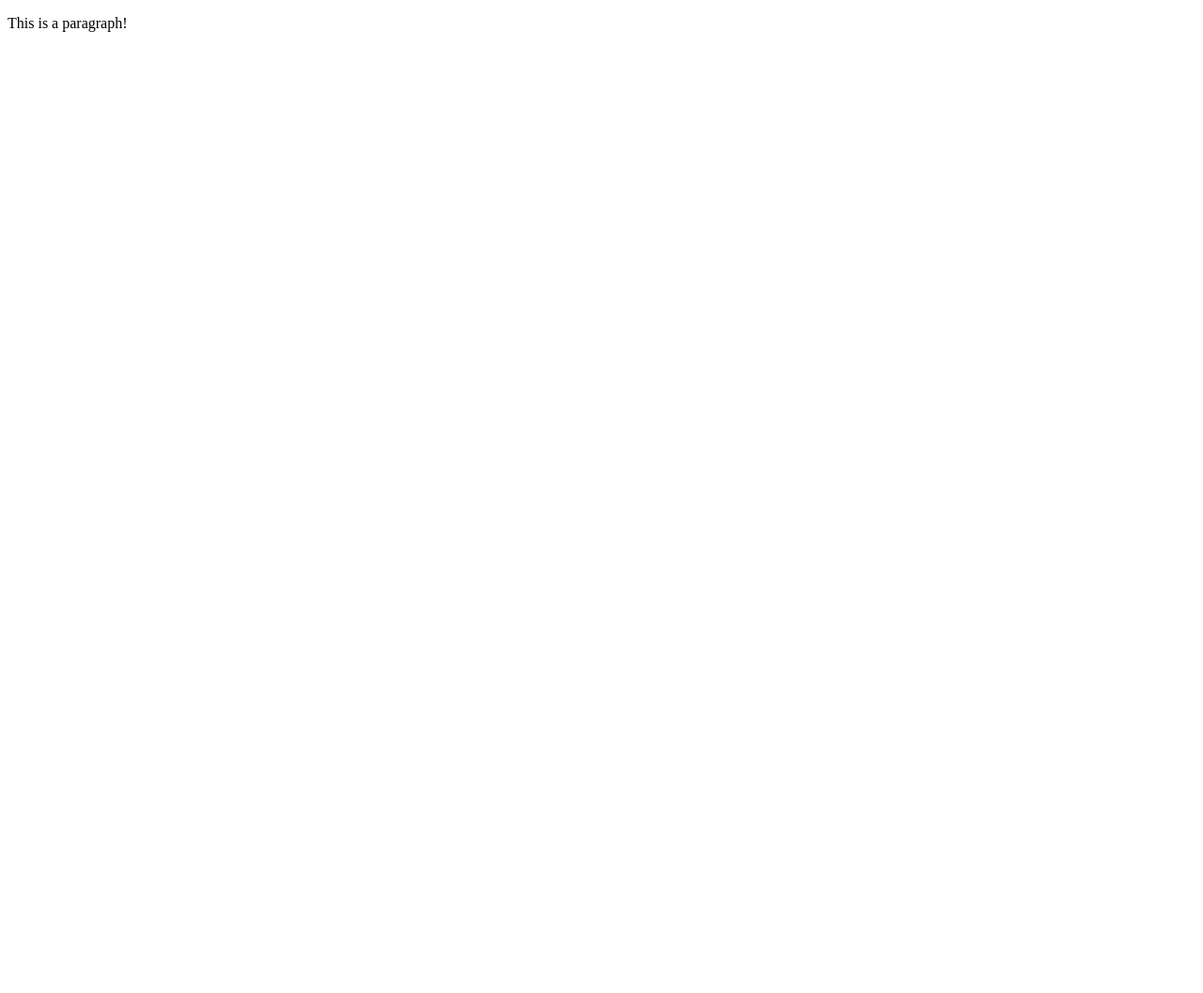
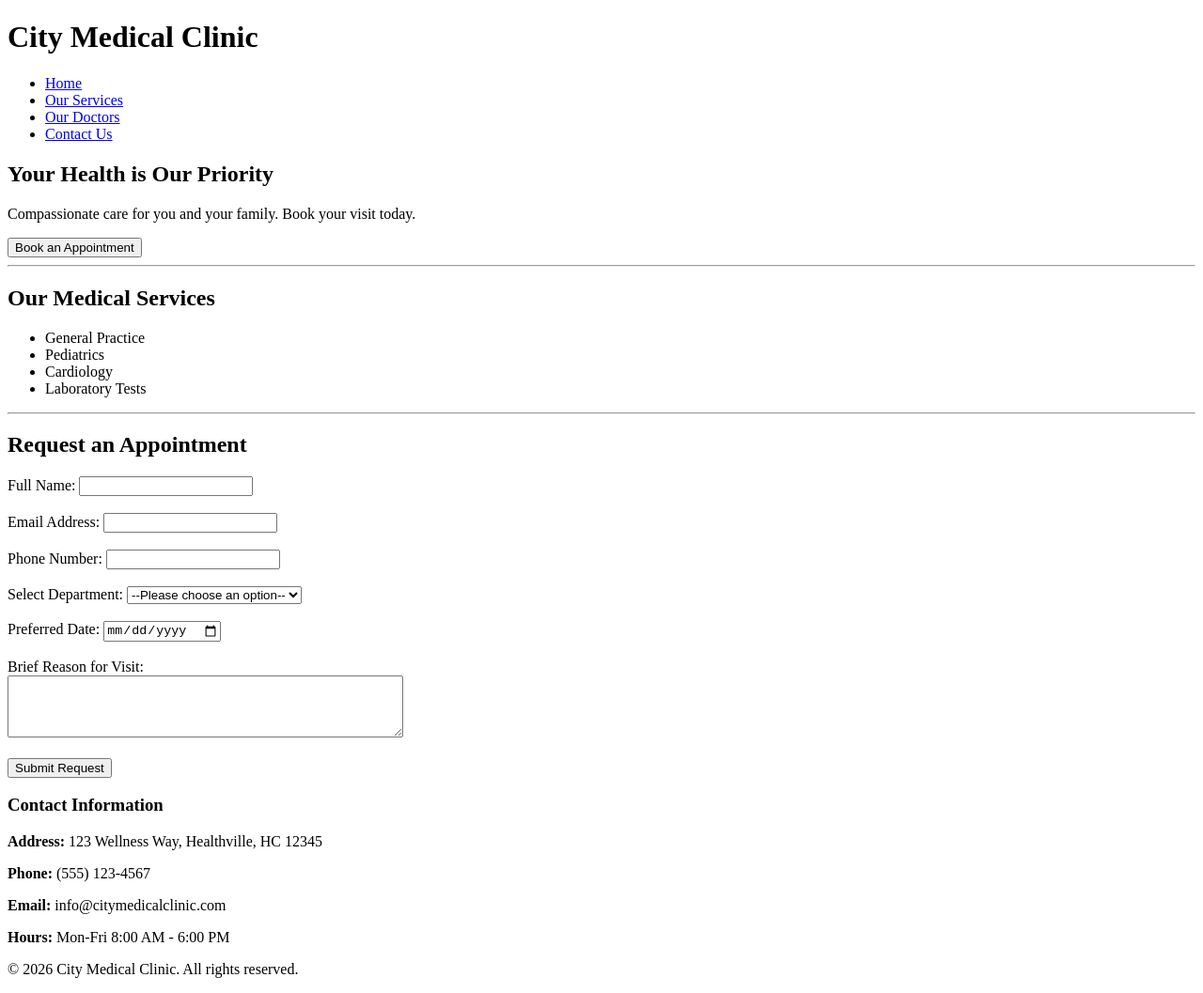
Before and after one commit to Hejieeee/project-softdes, a plain HTML site: page test.html in a window 1280 px wide. Shown: the whole page at 94% size. Before the commit the page ends 800 px from the top, so only its background shows below. Drawn offline with Linux system fonts and the light colour scheme.

Commit message:
This will be the backbone of our website. Note that this is not our official backbone. Im not sure what to make at the moment.

```diff
--- a/test.html
+++ b/test.html
@@ -3,9 +3,99 @@
 <head>
     <meta charset="UTF-8">
     <meta name="viewport" content="width=device-width, initial-scale=1.0">
-    <title>Title</title>
+    <title>City Medical Clinic | Book an Appointment</title>
+    <!-- Add your CSS link here -->
 </head>
 <body>
-    <p>This is a paragraph!</p>
+
+    <!-- HEADER: Navigation and Branding -->
+    <header>
+        <div class="logo">
+            <h1>City Medical Clinic</h1>
+        </div>
+        <nav>
+            <ul>
+                <li><a href="#home">Home</a></li>
+                <li><a href="#services">Our Services</a></li>
+                <li><a href="#doctors">Our Doctors</a></li>
+                <li><a href="#contact">Contact Us</a></li>
+            </ul>
+        </nav>
+    </header>
+
+    <main>
+        <!-- HERO SECTION: Main call to action -->
+        <section id="home">
+            <h2>Your Health is Our Priority</h2>
+            <p>Compassionate care for you and your family. Book your visit today.</p>
+            <a href="#book-appointment"><button>Book an Appointment</button></a>
+        </section>
+
+        <hr>
+
+        <!-- SERVICES SECTION: What the clinic offers -->
+        <section id="services">
+            <h2>Our Medical Services</h2>
+            <ul>
+                <li>General Practice</li>
+                <li>Pediatrics</li>
+                <li>Cardiology</li>
+                <li>Laboratory Tests</li>
+            </ul>
+        </section>
+
+        <hr>
+
+        <!-- BOOKING FORM: The core functionality -->
+        <section id="book-appointment">
+            <h2>Request an Appointment</h2>
+            <form action="/submit-appointment" method="POST">
+
+                <label for="patient-name">Full Name:</label>
+                <input type="text" id="patient-name" name="patient-name" required>
+                <br><br>
+
+                <label for="email">Email Address:</label>
+                <input type="email" id="email" name="email" required>
+                <br><br>
+
+                <label for="phone">Phone Number:</label>
+                <input type="tel" id="phone" name="phone" required>
+                <br><br>
+
+                <label for="department">Select Department:</label>
+                <select id="department" name="department" required>
+                    <option value="">--Please choose an option--</option>
+                    <option value="general">General Practice</option>
+                    <option value="pediatrics">Pediatrics</option>
+                    <option value="cardiology">Cardiology</option>
+                </select>
+                <br><br>
+
+                <label for="date">Preferred Date:</label>
+                <input type="date" id="date" name="date" required>
+                <br><br>
+
+                <label for="symptoms">Brief Reason for Visit:</label><br>
+                <textarea id="symptoms" name="symptoms" rows="4" cols="50"></textarea>
+                <br><br>
+
+                <button type="submit">Submit Request</button>
+            </form>
+        </section>
+    </main>
+
+    <!-- FOOTER: Contact information and closing details -->
+    <footer>
+        <section id="contact">
+            <h3>Contact Information</h3>
+            <p><strong>Address:</strong> 123 Wellness Way, Healthville, HC 12345</p>
+            <p><strong>Phone:</strong> (555) 123-4567</p>
+            <p><strong>Email:</strong> info@citymedicalclinic.com</p>
+            <p><strong>Hours:</strong> Mon-Fri 8:00 AM - 6:00 PM</p>
+        </section>
+        <p>&copy; 2026 City Medical Clinic. All rights reserved.</p>
+    </footer>
+
 </body>
 </html>
```
